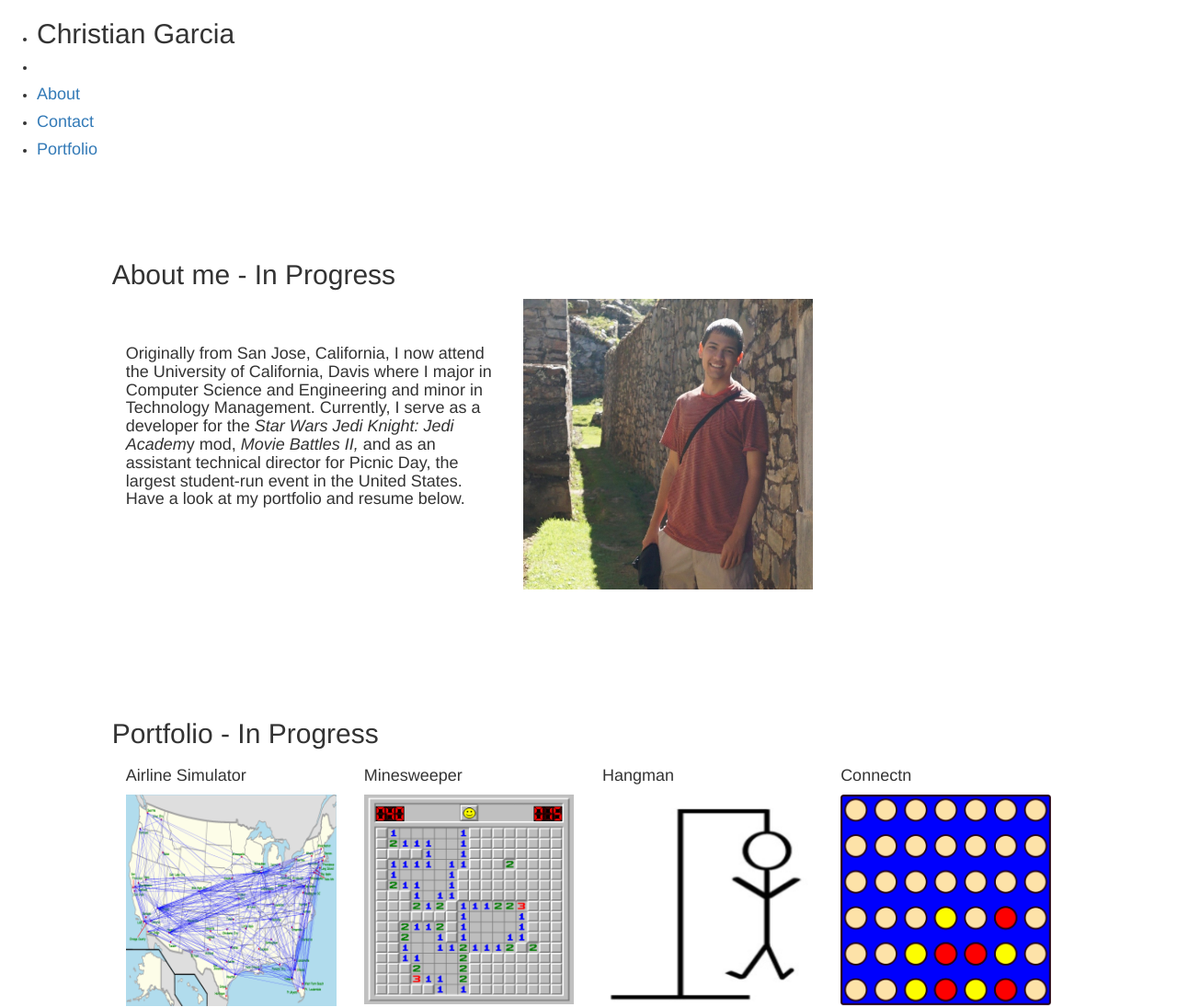
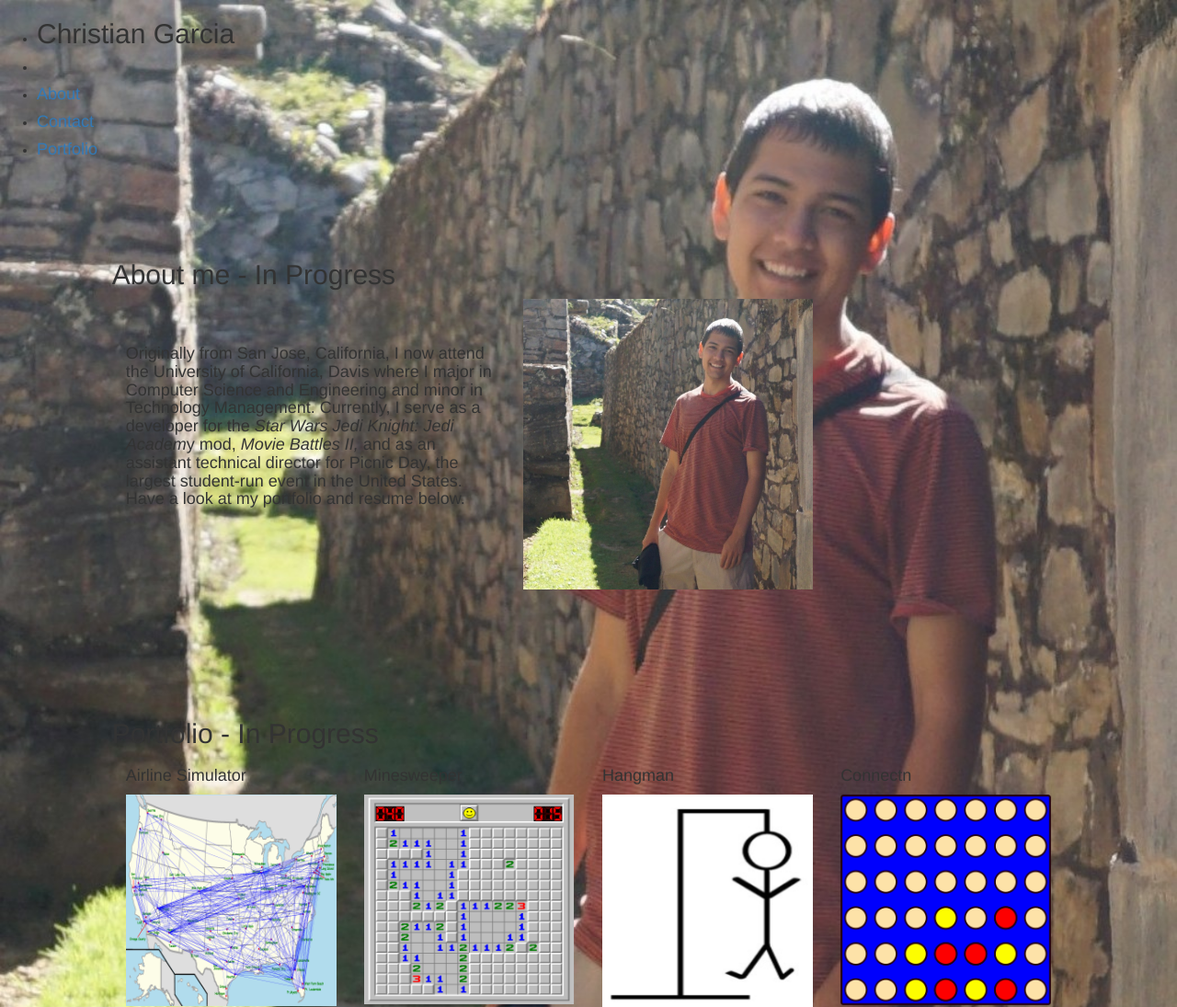
Before and after one commit to KitanGarcia/KitanGarcia.github.io, a Jekyll site: the page index.html, which Jekyll copies as it is, in a window 1280 px wide. Shown: the whole page at 92% size. Built offline with Jekyll 4.4.1, drawn with Linux system fonts in a browser that asks for light colours.

Commit message:
Update main.css

```diff
--- a/css/main.css
+++ b/css/main.css
@@ -14,7 +14,7 @@
 /**Testing**/
 body
 {
-  background-image: url("images/aboutme.JPG");
+  background-image: url("../images/aboutme.JPG");
   background-size: cover;
   background-position: center;
   background-attachment: fixed;
```
